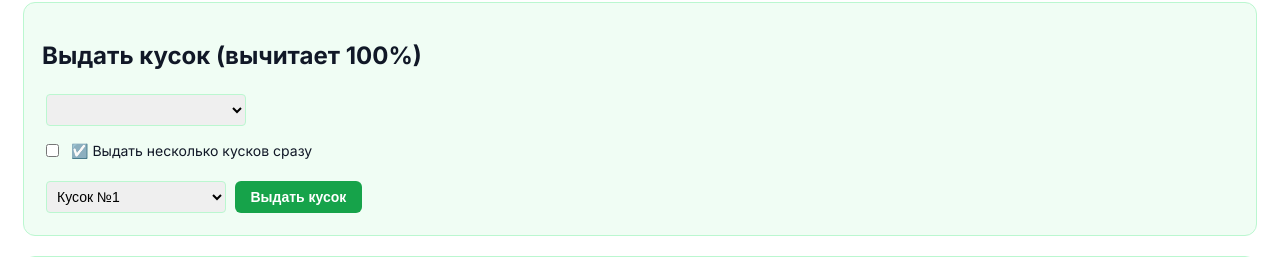
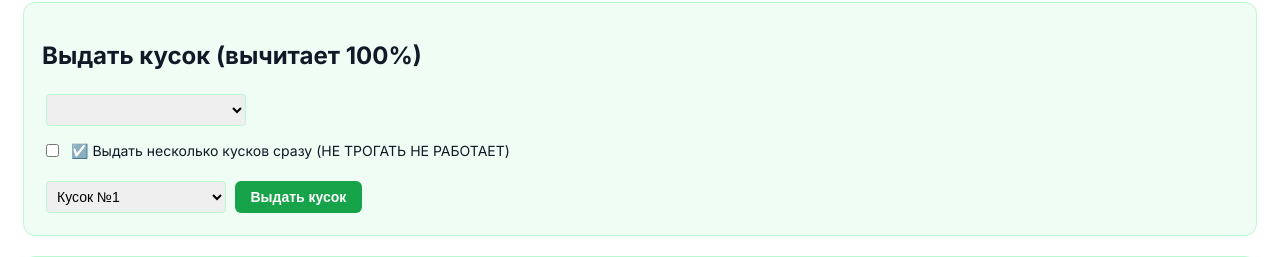
Before and after one commit to volifnap123-lgtm/brazzers-clan2, a Flask app: page /admin-panel in a window 1280 px wide. Shown: the part 925-1182 px from the top of the page. Run offline with Flask 3, Linux system fonts and the light colour scheme; a user stored in the database is signed in; data that the repository does not hold is empty.

Commit message:
Update admin_panel.html

```diff
--- a/templates/admin_panel.html
+++ b/templates/admin_panel.html
@@ -104,17 +104,6 @@
             color: var(--red-border);
             font-weight: bold;
             margin: 4px 0;
-        }
-
-        /* Ошибка при выдаче куска */
-        .error-message {
-            background: #fee2e2;
-            color: #b91c1c;
-            padding: 12px;
-            border-radius: 8px;
-            margin: 16px 0;
-            border: 2px solid #fecaca;
-            display: none;
         }
     </style>
 </head>
@@ -255,14 +244,6 @@
 <!-- Выдать кусок -->
 <div class="section">
     <h2>Выдать кусок (вычитает 100%)</h2>
-
-    <!-- Плашка ошибки -->
-    {% if error_message %}
-    <div class="error-message" id="error-message">
-        {{ error_message }}
-    </div>
-    {% endif %}
-
     <form method="POST" action="/api/issue-chunk" id="issue-form">
         <select name="user_id" required style="width: 100%; max-width: 200px; padding: 6px;">
             {% for u in users %}
@@ -273,7 +254,7 @@
         <!-- Галочка для мультивыдачи -->
         <div style="margin: 10px 0; display: flex; align-items: center; gap: 8px;">
             <input type="checkbox" id="multi-issue" onchange="toggleMultiIssue()">
-            <label for="multi-issue" style="font-size: 14px;">☑️ Выдать несколько кусков сразу</label>
+            <label for="multi-issue" style="font-size: 14px;">☑️ Выдать несколько кусков сразу (НЕ ТРОГАТЬ НЕ РАБОТАЕТ)</label>
         </div>
 
         <!-- Одиночный выбор (по умолчанию) -->
@@ -397,16 +378,6 @@ function confirmIssue() {
     }
 }
 
-// Показать ошибку на 5 секунд
-document.addEventListener('DOMContentLoaded', function() {
-    const errorMessage = document.getElementById('error-message');
-    if (errorMessage) {
-        setTimeout(function() {
-            errorMessage.style.display = 'none';
-        }, 5000);
-    }
-});
-
 function applyTheme() {
     const isDark = localStorage.getItem('theme') === 'dark';
     const style = document.getElementById('theme-style');
@@ -504,15 +475,6 @@ function applyTheme() {
                 font-weight: bold;
                 margin: 4px 0;
             }
-            .error-message {
-                background: #fee2e2;
-                color: #b91c1c;
-                padding: 12px;
-                border-radius: 8px;
-                margin: 16px 0;
-                border: 2px solid #fecaca;
-                display: block;
-            }
         `;
     } else {
         style.innerHTML = `
@@ -602,15 +564,6 @@ function applyTheme() {
                 font-weight: bold;
                 margin: 4px 0;
             }
-            .error-message {
-                background: #fee2e2;
-                color: #b91c1c;
-                padding: 12px;
-                border-radius: 8px;
-                margin: 16px 0;
-                border: 2px solid #fecaca;
-                display: block;
-            }
         `;
     }
 }
```
